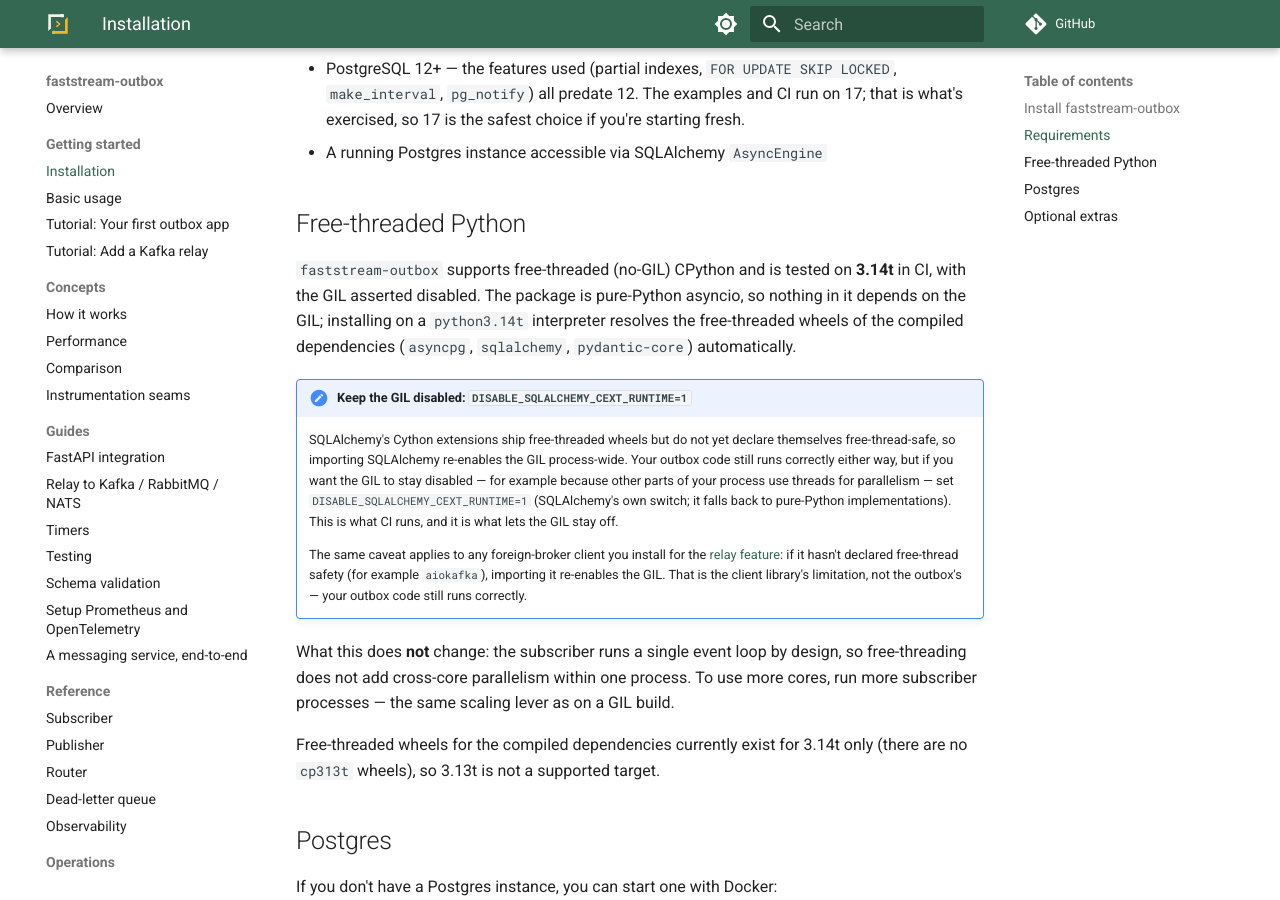
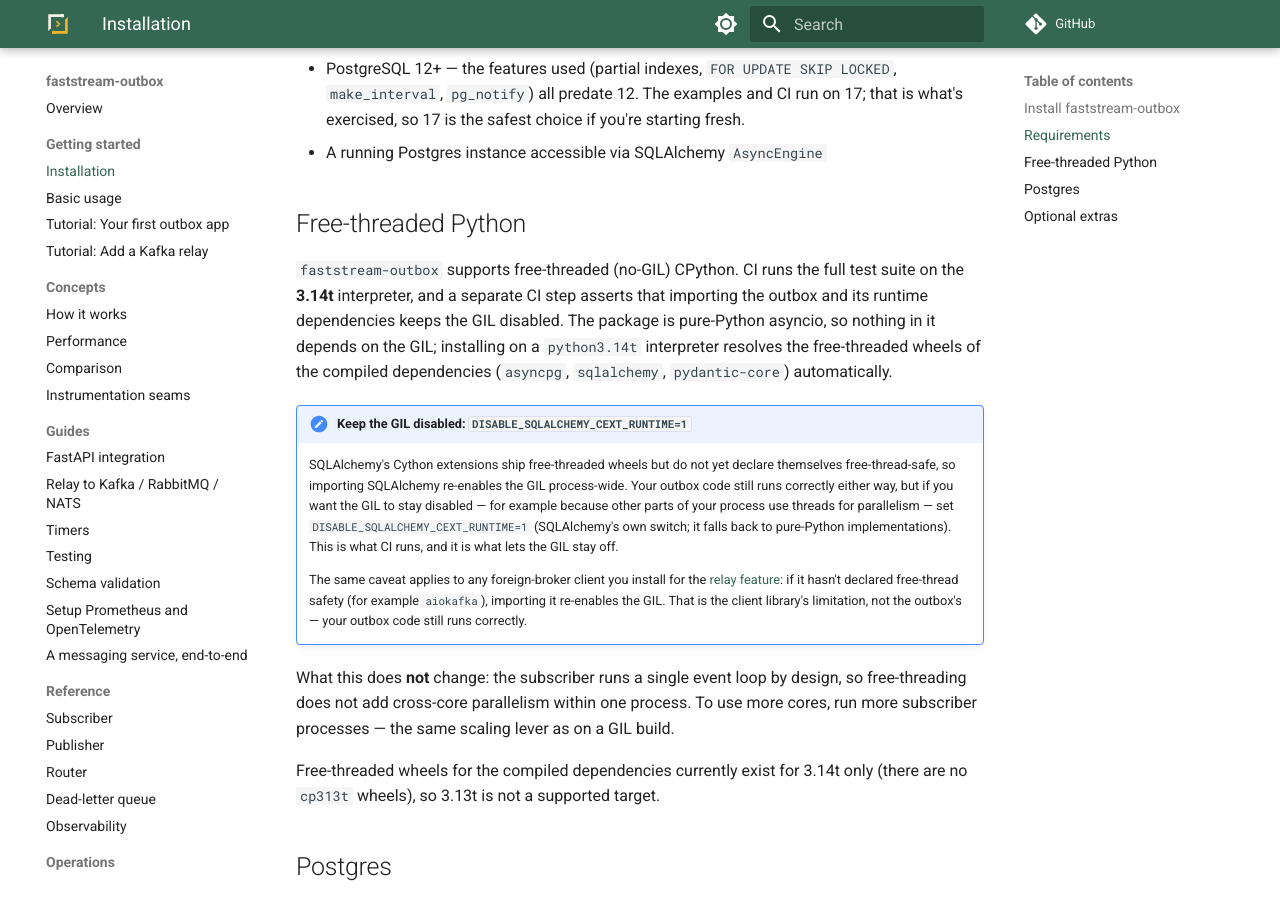
Before and after one commit to modern-python/faststream-outbox, an MkDocs documentation site: the page built from docs/introduction/installation.md, in a window 1280 px wide and 900 px high, scrolled down 380 px. Built offline with MkDocs 1.6.1 and Material for MkDocs 9.7.7, drawn with Linux system fonts in a browser that asks for light colours; comment, search, counter and statistics services are not loaded.

Commit message:
docs: phrase the free-threaded guarantee as two distinct CI facts
The suite's pytest step runs GIL-on (test tooling imports aiokafka at
collection, which re-enables the GIL); only the standalone assertion step
proves the outbox's runtime dependency graph keeps the GIL disabled. Word
the docs/spec to reflect both facts instead of implying the suite runs
GIL-off.

Co-Authored-By: Claude Opus 4.8 (1M context) <noreply@anthropic.com>

```diff
--- a/docs/introduction/installation.md
+++ b/docs/introduction/installation.md
@@ -31,8 +31,10 @@
 
 ## Free-threaded Python
 
-`faststream-outbox` supports free-threaded (no-GIL) CPython and is tested on
-**3.14t** in CI, with the GIL asserted disabled. The package is pure-Python
+`faststream-outbox` supports free-threaded (no-GIL) CPython. CI runs the full
+test suite on the **3.14t** interpreter, and a separate CI step asserts that
+importing the outbox and its runtime dependencies keeps the GIL disabled. The
+package is pure-Python
 asyncio, so nothing in it depends on the GIL; installing on a `python3.14t`
 interpreter resolves the free-threaded wheels of the compiled dependencies
 (`asyncpg`, `sqlalchemy`, `pydantic-core`) automatically.
```
Also changed, not shown: planning/changes/2026-07-18.01-free-threaded-support.md (+1 -1 lines).
